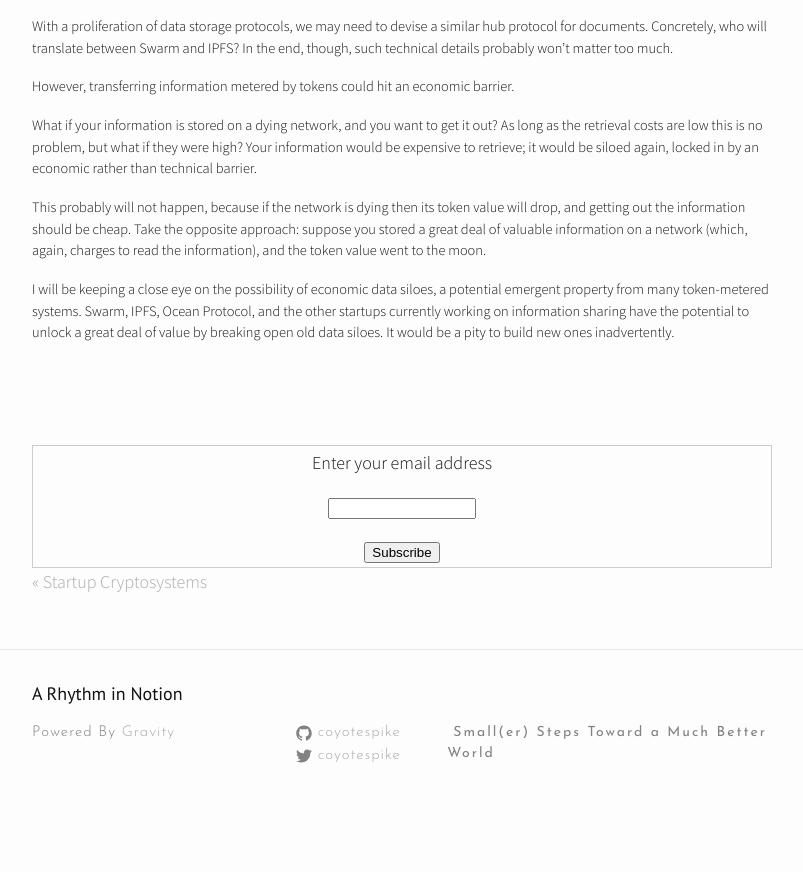
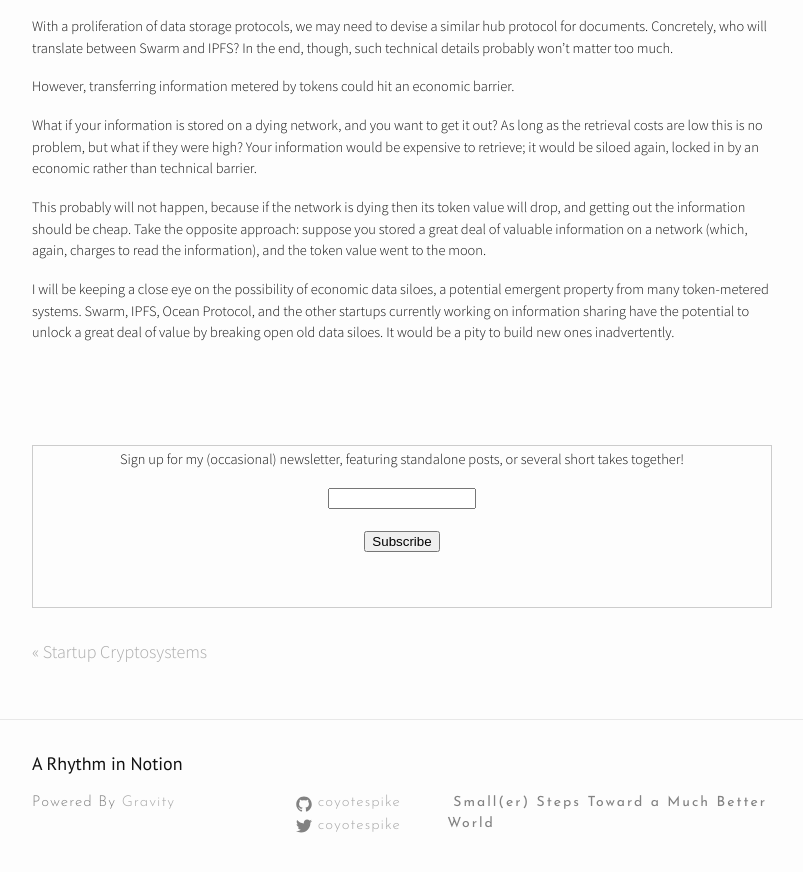
Before and after one commit to coyotespike/coyotespike.github.io, a Jekyll site: the page built from _posts/2018-04-02-EconomicSiloes.md, in a window 1280 px wide and 900 px high, scrolled down 1463 px. Shown: the top 872 px of the window, without its empty margins (238-1041 px from the left). Built offline with Jekyll 4.4.1, drawn with Linux system fonts in a browser that asks for light colours; nearby versions of some CDN libraries; before the commit the page ends 2292 px from its top, so only the background shows below that.

Commit message:
changes to sub form

```diff
--- a/_layouts/post.html
+++ b/_layouts/post.html
@@ -20,7 +20,7 @@
     {{ content }}
   </div>
 
- <form style="border:1px solid #ccc;padding:3px;text-align:center;" action="https://tinyletter.com/coyotespike" method="post" target="popupwindow" onsubmit="window.open('https://tinyletter.com/coyotespike', 'popupwindow', 'scrollbars=yes,width=800,height=600');return true"><p><label for="tlemail">Enter your email address</label></p><p><input type="text" style="width:140px" name="email" id="tlemail" /></p><input type="hidden" value="1" name="embed"/><input type="submit" value="Subscribe" /></form>
+ <form style="border:1px solid #ccc;padding:3px;text-align:center;" class="post-content" action="https://tinyletter.com/coyotespike" method="post" target="popupwindow" onsubmit="window.open('https://tinyletter.com/coyotespike', 'popupwindow', 'scrollbars=yes,width=800,height=600');return true"><p><label for="tlemail">Sign up for my (occasional) newsletter, featuring standalone posts, or several short takes together!</label></p><p><input type="text" style="width:140px" name="email" id="tlemail" /></p><input type="hidden" value="1" name="embed"/><input type="submit" value="Subscribe" /></form>
 
   <footer class="postNavigation">
   {% if page.previous.url %}
```
